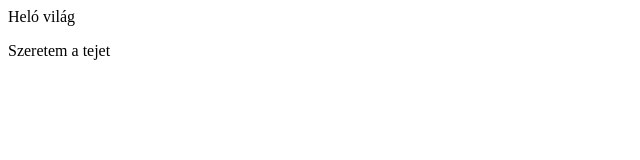
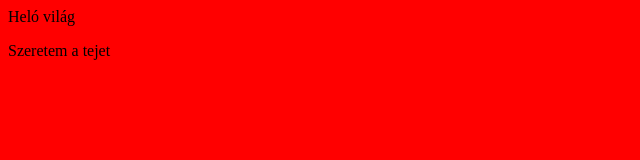
Before and after one commit to Bazsodominik14/Bazsodominik14, a plain HTML site: page index.html in a window 1280 px wide. Shown: the whole page, without its empty margins (0-640 px from the left). Drawn offline with Linux system fonts and the light colour scheme.

Commit message:
Update index.html

```diff
--- a/index.html
+++ b/index.html
@@ -1,6 +1,9 @@
 <html>
 <head>
   <title>Helo vilag</title>
+  <style>
+    body{background-color:red}
+  </style>
 </head>
 <body>
   Heló világ
```
